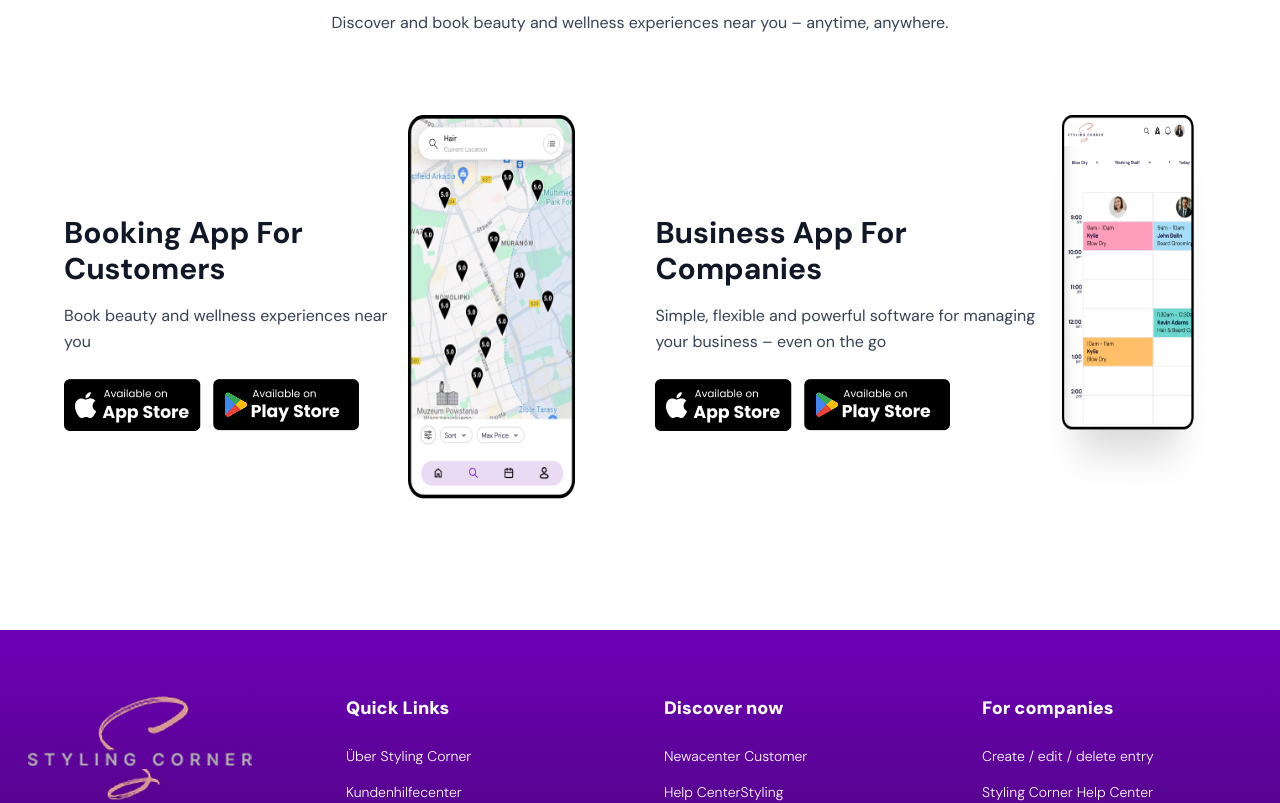
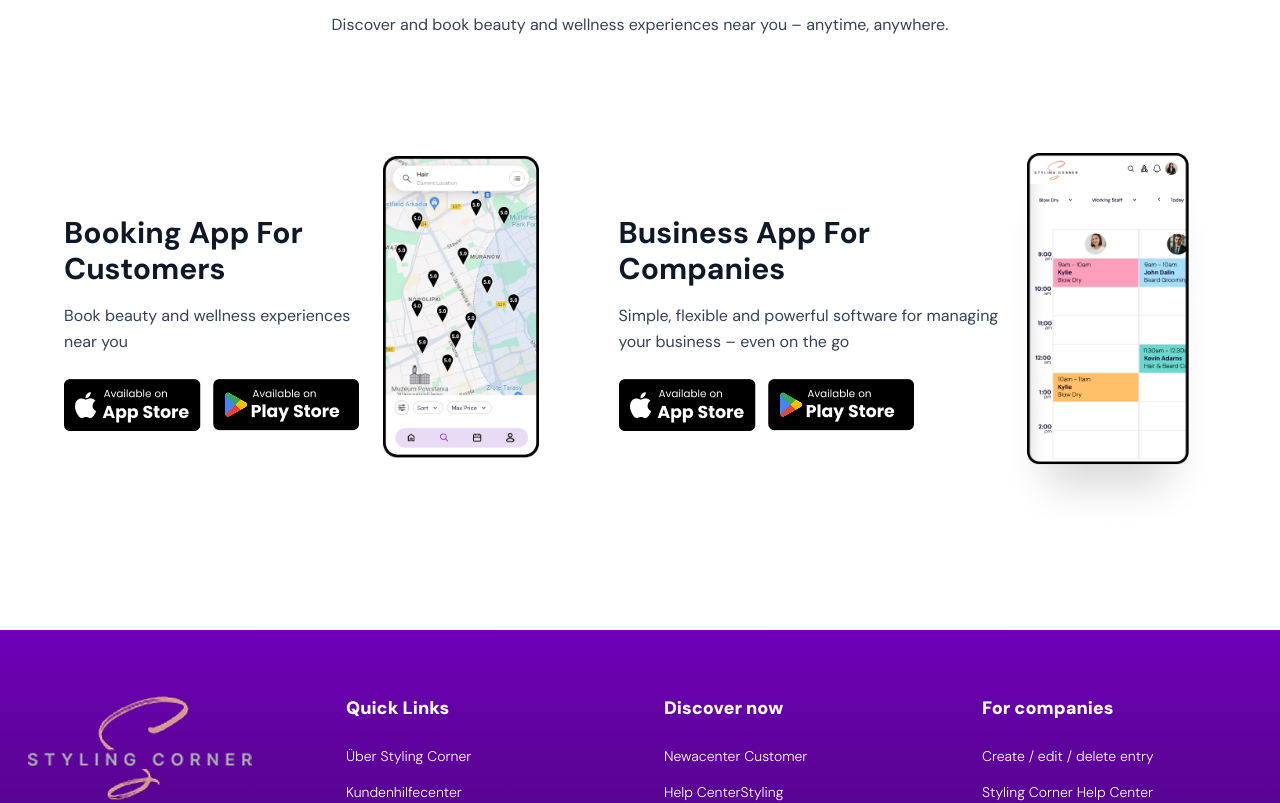
Before and after one commit to nihalnaveed12/styling-corner-main, a React (Vite) app: page / in a window 1280 px wide. Shown: the part 10928-11731 px from the top of the page. Built offline with nearby package versions, Linux system fonts and the light colour scheme.

Commit message:
pixel-perfected 2 section

```diff
--- a/src/components/App_Download_Section.jsx
+++ b/src/components/App_Download_Section.jsx
@@ -22,11 +22,13 @@
         <div className="flex flex-col lg:flex-row items-center justify-center gap-12 lg:gap-20">
           {/* Left Section - Customer App */}
           <div className="flex flex-row-reverse items-center text-center lg:text-left">
-            <div className="mb-8 w-[199px] h-[384px]">
+            <div className="mb-8">
               <img
                 src="/mobile-img.png"
                 alt="Customer booking app interface"
-                className="w-[199px] h-[384px] mx-auto lg:mx-0"
+                className="w-auto h-auto mx-auto lg:mx-0"
+                width={1000}
+                height={1000}
               />
             </div>
             <div className="max-w-sm">
@@ -40,7 +42,7 @@
                 <img
                   src="/apple.png"
                   alt="Download on App Store"
-                  className="h--auto w-auto"
+                  className="h-auto w-auto"
                 />
                 <img
                   src="/play-store.png"
@@ -53,11 +55,13 @@
 
           {/* Right Section - Business App */}
           <div className="flex flex-row-reverse items-center text-center lg:text-left">
-            <div className="mb-8 relative w-[255px] h-[384px]">
+            <div className="mb-8 relative">
               <img
                 src="/mobile-img-2.png"
                 alt="Business management app interface"
-                className="w-[255px] h-[384px] mx-auto lg:mx-0"
+                className="w-[350px] h-[380px] mx-auto lg:mx-0 relative top-9"
+                width={1000}
+                height={1000}
               />
             </div>
             <div className="max-w-sm">
--- a/src/components/Footer.jsx
+++ b/src/components/Footer.jsx
@@ -121,8 +121,8 @@
         <div className="flex flex-col lg:flex-row justify-between items-start lg:items-center pt-8 border-t border-white/20">
           {/* Copyright */}
           <div className="mb-6 lg:mb-0 px-7">
-            <p className="font-sans text-sm font-light text-white">
-              © 2025 Styling Corner • Brand of Resolut Technologies GmbH |{" "}
+            <p className="font-sans font-light text-[16px] text-white">
+              © 2025 Styling Corner ® Brand of Resolut Technologies GmbH |{" "}
               <span className="text-white hover:text-purple-200 transition-colors font-bold italic">
                 Customer-Login
               </span>
@@ -132,7 +132,7 @@
           {/* Right side - Social links and legal */}
           <div className="flex flex-col lg:flex-row items-start lg:items-center gap-6">
             {/* Legal Links */}
-            <div className="flex items-center gap-4 font-sans text-sm font-light text-white ">
+            <div className="flex items-center gap-4 font-sans text-[16px] font-light text-white ">
               <p className="hover:text-white transition-colors">AGB's</p>
               <span>|</span>
               <p className="hover:text-white transition-colors">
```
